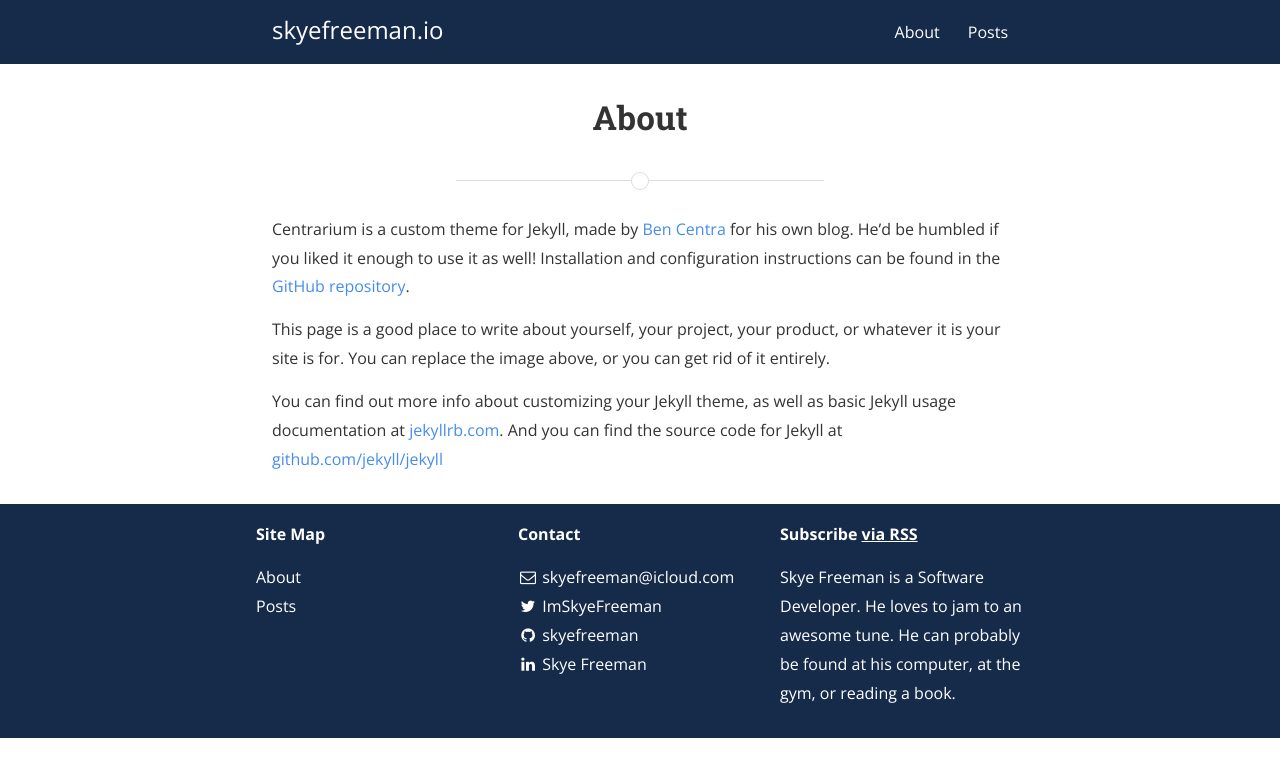
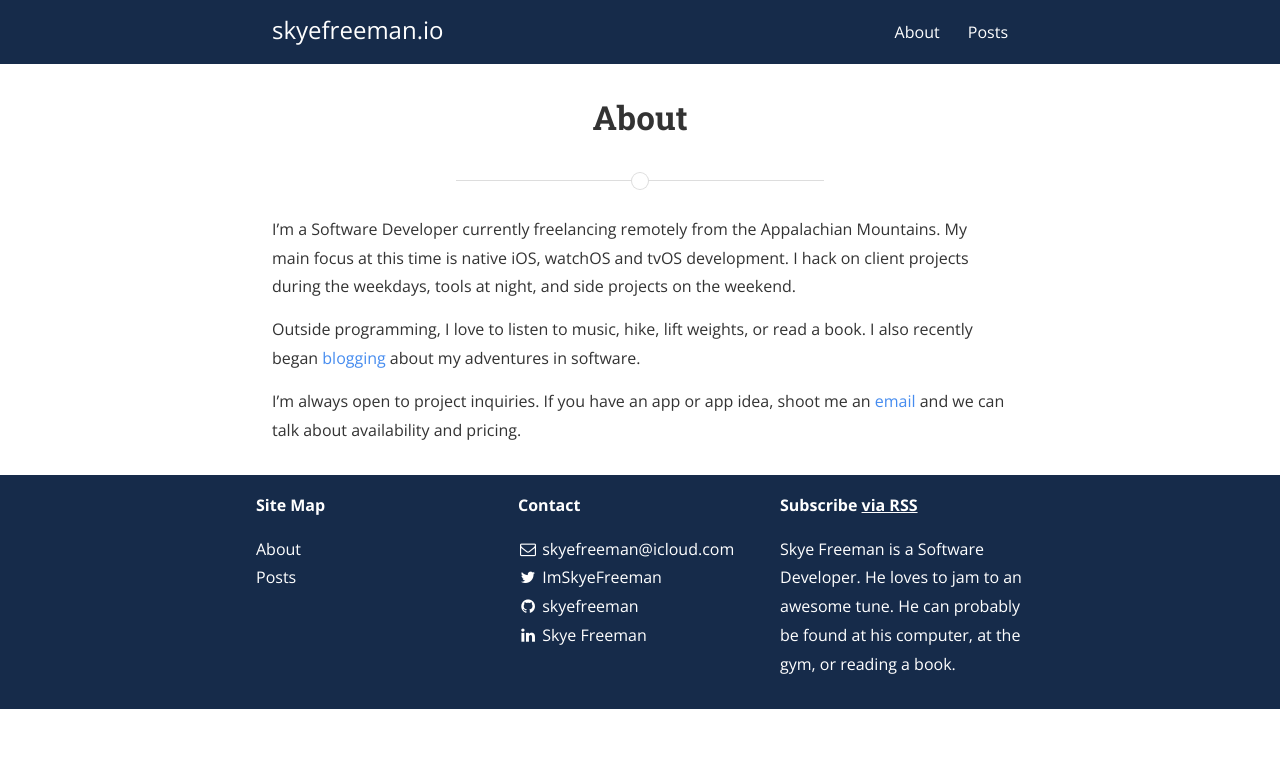
Before and after one commit to skyefreeman/skyefreeman.github.io, a Jekyll site: the page built from about.md, in a window 1280 px wide. Shown: the top 777 px of the page. Built offline with Jekyll 4.4.1, drawn with Linux system fonts in a browser that asks for light colours; nearby versions of some CDN libraries; a style sheet for code colours, icons or effects is not loaded.

Commit message:
Updated about

```diff
--- a/about.md
+++ b/about.md
@@ -6,12 +6,11 @@ permalink: /about/
 
 [comment]: <img src="{{ site.baseurl }}/assets/profile-placeholder.gif" title="Profile Picture" class="profile">
 
-Centrarium is a custom theme for Jekyll, made by [Ben Centra][bencentra] for his own blog. He'd be humbled if you liked it enough to use it as well! Installation and configuration instructions can be found in the [GitHub repository](https://github.com/bencentra/centrarium).
+I'm a Software Developer currently freelancing remotely from the Appalachian Mountains.  My main focus at this time is native iOS, watchOS and tvOS development.  I hack on client projects during the weekdays, tools at night, and side projects on the weekend.
 
-This page is a good place to write about yourself, your project, your product, or whatever it is your site is for. You can replace the image above, or you can get rid of it entirely.
+Outside programming, I love to listen to music, hike, lift weights, or read a book.  I also recently began [blogging][website] about my adventures in software.
 
-You can find out more info about customizing your Jekyll theme, as well as basic Jekyll usage documentation at [jekyllrb.com](http://jekyllrb.com/). And you can find the source code for Jekyll at [github.com/jekyll/jekyll](https://github.com/jekyll/jekyll)
+I'm always open to project inquiries.  If you have an app or app idea, shoot me an [email][mailto] and we can talk about availability and pricing.
 
-[centrarium]: https://github.com/bencentra/centrarium
-[bencentra]: http://bencentra.com
-[jekyll]: https://github.com/jekyll/jekyll
+[mailto]: mailto:{{ site.email }}
+[website]: {{site.url}}
```
